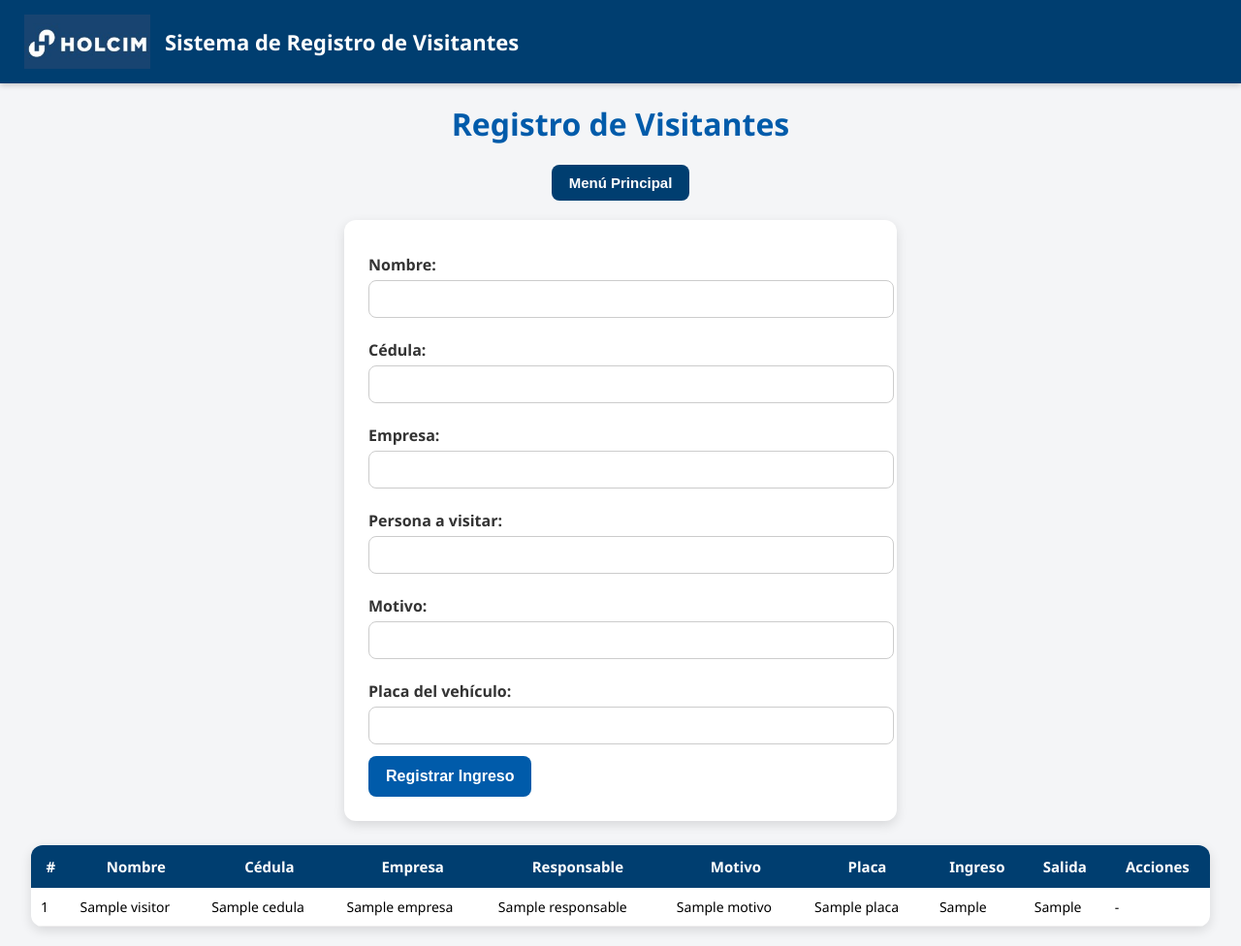
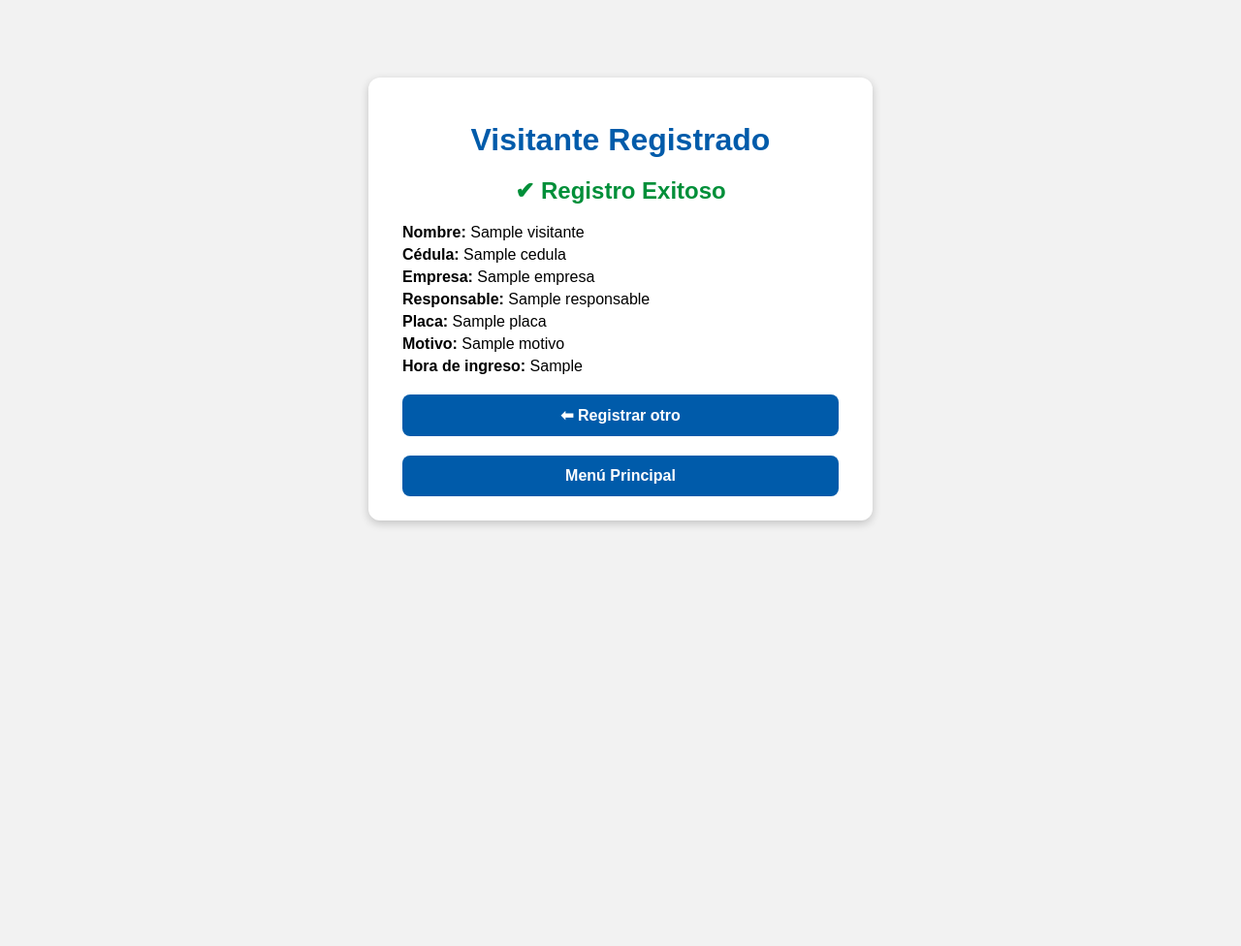
Before and after one commit to luismolinaboni22-art/Cops-K9, a Flask app: template templates/visitor_form.html in a window 1280 px wide. Shown: the whole page at 97% size. After the commit the page ends 543 px from the top, so only its background shows below. Run offline with Flask 3, Linux system fonts and the light colour scheme; the template is opened without the code that fills it: most values are stand-ins (such as "Sample title", 1, 10 or a date in 2020).

Commit message:
Update visitor_form.html

```diff
--- a/templates/visitor_form.html
+++ b/templates/visitor_form.html
@@ -1,222 +1,85 @@
 <!DOCTYPE html>
 <html lang="es">
 <head>
+    <link rel="stylesheet" href="{{ url_for('static', filename='style.css') }}">
     <meta charset="UTF-8">
-<title>Registro de Visitantes - Holcim</title>
+    <title>Visitante Registrado</title>
 
     <style>
-
-    :root {
-        --holcim-blue-dark: #003E70;
-        --holcim-blue: #005BAA;
-        --background: #F4F5F7;
+        body {
+            background: #f2f2f2;
+            font-family: Arial, sans-serif;
         }
 
-    body {
-        font-family: "Segoe UI", Arial;
-        background: var(--background);
-        margin: 0;
-        padding: 0;
-    }
-
-    /* Encabezado superior */
-    .header {
-        background: var(--holcim-blue-dark);
-        color: white;
-        padding: 15px 25px;
-        font-size: 22px;
-        font-weight: bold;
-        box-shadow: 0 2px 6px rgba(0,0,0,0.2);
-        display: flex;
-        align-items: center;
-    }
-
-    .header img {
-        width: 130px;
-        margin-right: 15px;
+        .box {
+            background: white;
+            padding: 25px 35px;
+            border-radius: 12px;
+            width: 450px;
+            margin: 80px auto;
+            text-align: center;
+            box-shadow: 0 3px 10px rgba(0,0,0,0.2);
         }
 
         h1 {
-        color: var(--holcim-blue);
-        text-align: center;
-        margin-top: 20px;
+            color: #005baa;
+            margin-bottom: 10px;
         }
 
-    .menu-btn {
-        text-align: center;
+        h2 {
+            color: #008f39;
             margin-bottom: 20px;
         }
 
-    .menu-btn button {
-        background: var(--holcim-blue-dark);
+        .info {
+            text-align: left;
+            margin-top: 20px;
+            font-size: 16px;
+        }
+
+        .info p {
+            margin: 5px 0;
+        }
+
+        a.boton {
+            display: block;
+            margin-top: 20px;
+            padding: 12px;
+            background: #005baa;
             color: white;
-        border: none;
-        padding: 10px 18px;
             border-radius: 8px;
-        cursor: pointer;
-        font-size: 15px;
-        transition: 0.25s;
+            text-decoration: none;
             font-weight: bold;
         }
 
-    .menu-btn button:hover {
-        background: var(--holcim-blue);
+        a.boton:hover {
+            background: #004b8c;
         }
+    </style>
 
-    form {
-        background: white;
-        padding: 25px;
-        border-radius: 12px;
-        max-width: 520px;
-        margin: 0 auto 25px auto;
-        box-shadow: 0 4px 12px rgba(0,0,0,0.12);
-    }
-
-    label {
-        display: block;
-        margin: 10px 0 5px;
-        font-weight: bold;
-        color: #333;
-    }
-
-    input {
-        width: 100%;
-        padding: 10px;
-        border-radius: 8px;
-        border: 1px solid #ccc;
-        margin-bottom: 12px;
-        font-size: 15px;
-    }
-
-    button {
-        padding: 12px 18px;
-        background: var(--holcim-blue);
-        color: white;
-        border: none;
-        border-radius: 8px;
-        cursor: pointer;
-        font-size: 16px;
-        font-weight: bold;
-        transition: background 0.25s;
-    }
-
-    button:hover {
-        background: var(--holcim-blue-dark);
-    }
-
-    table {
-        width: 95%;
-        margin: 20px auto;
-        border-collapse: collapse;
-        background: white;
-        border-radius: 12px;
-        overflow: hidden;
-        box-shadow: 0 4px 12px rgba(0,0,0,0.12);
-    }
-
-    th {
-        background: var(--holcim-blue-dark);
-        color: white;
-        padding: 12px;
-        font-size: 15px;
-    }
-
-    td {
-        padding: 10px;
-        border-bottom: 1px solid #eee;
-        font-size: 14px;
-    }
-
-    tr:hover {
-        background: #f0f3f7;
-    }
-
-    .exit-form button {
-        background: #005BAA;
-        padding: 6px 12px;
-        font-size: 14px;
-    }
-
-</style>
 </head>
-
 <body>
 
-<!-- ENCABEZADO CORPORATIVO -->
-<div class="header">
-    <img src="/static/images/holcim_logo.png" alt="Logo Holcim">
-    Sistema de Registro de Visitantes
+    <div class="box">
+
+        <h1>Visitante Registrado</h1>
+        <h2>✔ Registro Exitoso</h2>
+
+        <div class="info">
+            <p><strong>Nombre:</strong> {{ visitante.nombre }}</p>
+            <p><strong>Cédula:</strong> {{ visitante.cedula }}</p>
+            <p><strong>Empresa:</strong> {{ visitante.empresa }}</p>
+            <p><strong>Responsable:</strong> {{ visitante.responsable }}</p>
+            <p><strong>Placa:</strong> {{ visitante.placa }}</p>
+            <p><strong>Motivo:</strong> {{ visitante.motivo }}</p>
+            <p><strong>Hora de ingreso:</strong> {{ visitante.hora_ingreso }}</p>
         </div>
 
-<h1>Registro de Visitantes</h1>
+        <!-- 🔧 RUTAS CORRECTAS -->
+        <a class="boton" href="{{ url_for('registro') }}">⬅ Registrar otro</a>
+        <a class="boton" href="{{ url_for('home') }}"> Menú Principal</a>
 
-<div class="menu-btn">
-<button onclick="location.href='/home'">Menú Principal</button>
     </div>
-
-<!-- FORMULARIO -->
-<form method="POST">
-    <label>Nombre:</label>
-    <input type="text" name="nombre" required>
-
-    <label>Cédula:</label>
-    <input type="text" name="cedula" required>
-
-    <label>Empresa:</label>
-    <input type="text" name="empresa" required>
-
-    <label>Persona a visitar:</label>
-    <input type="text" name="responsable" required>
-
-    <label>Motivo:</label>
-    <input type="text" name="motivo" required>
-
-    <label>Placa del vehículo:</label>
-    <input type="text" name="placa">
-
-    <button type="submit">Registrar Ingreso</button>
-</form>
-
-{% if visitors %}
-<table>
-    <tr>
-        <th>#</th>
-        <th>Nombre</th>
-        <th>Cédula</th>
-        <th>Empresa</th>
-        <th>Responsable</th>
-        <th>Motivo</th>
-        <th>Placa</th>
-        <th>Ingreso</th>
-        <th>Salida</th>
-        <th>Acciones</th>
-    </tr>
-
-    {% for v in visitors %}
-    <tr>
-        <td>{{ loop.index }}</td>
-        <td>{{ v.nombre }}</td>
-        <td>{{ v.cedula }}</td>
-        <td>{{ v.empresa }}</td>
-        <td>{{ v.responsable }}</td>
-        <td>{{ v.motivo }}</td>
-        <td>{{ v.placa }}</td>
-        <td>{{ v.hora_ingreso }}</td>
-        <td>{{ v.hora_salida or '-' }}</td>
-
-        <td>
-            {% if not v.hora_salida %}
-            <form class="exit-form" method="GET" action="{{ url_for('salida', index=loop.index0) }}">
-                <button type="submit">Dar salida</button>
-            </form>
-            {% else %}
-            -
-            {% endif %}
-        </td>
-    </tr>
-    {% endfor %}
-</table>
-{% endif %}
 
 </body>
 </html>
```
Lines whose indentation alone changed are shown as unchanged.
